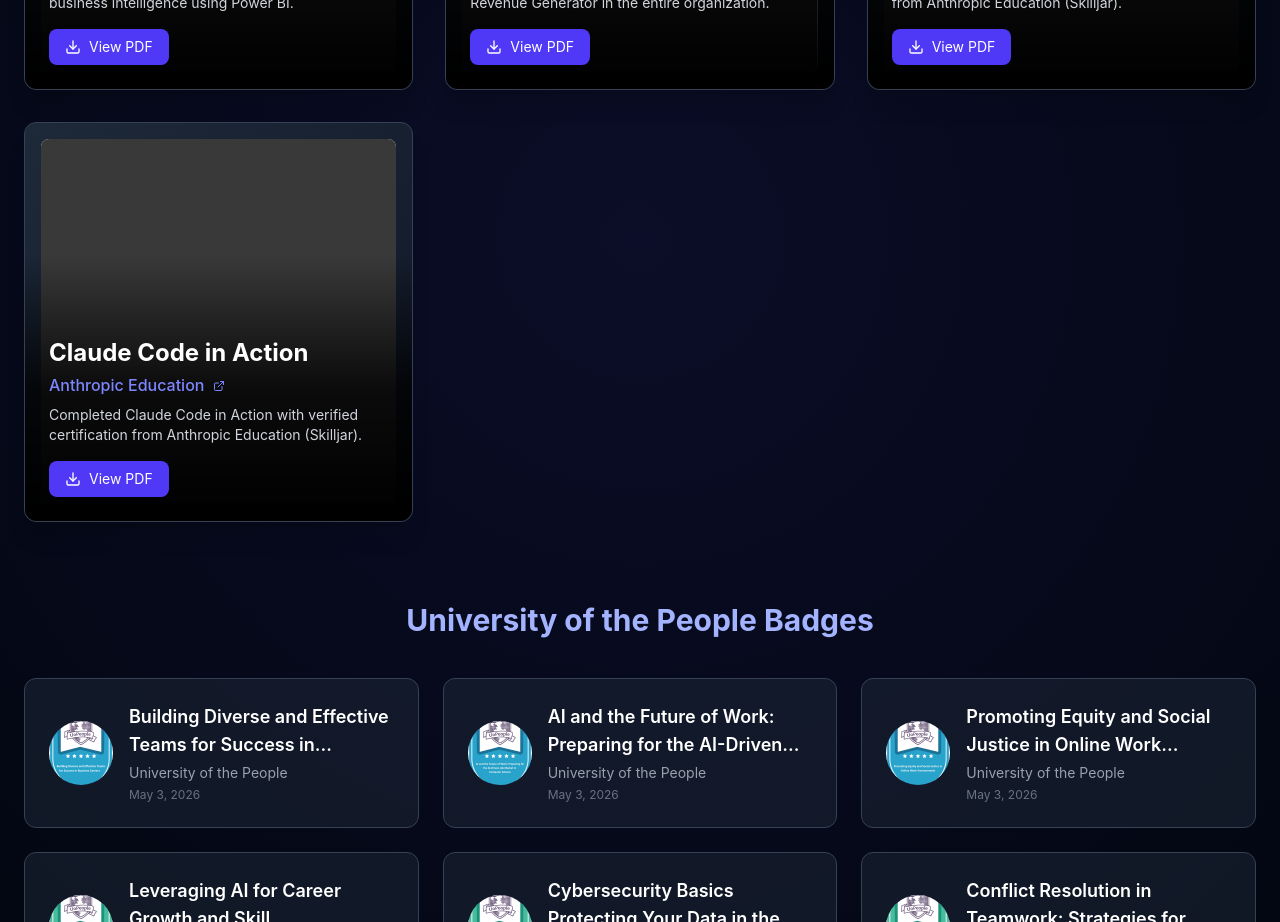
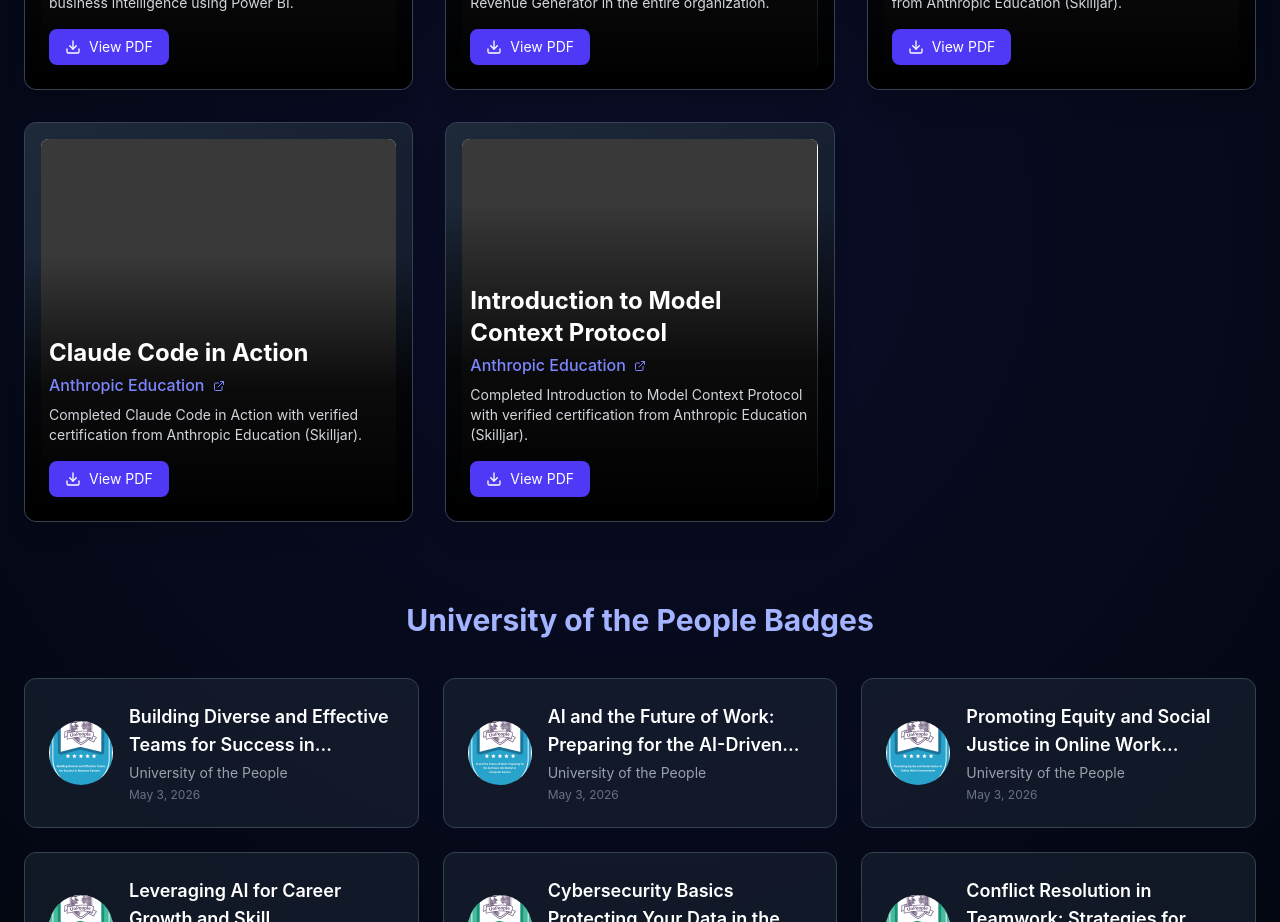
Before and after one commit to remotehive-dev/Ranjeet-Tiwary, a React (Vite) app: page / in a window 1280 px wide. Shown: the part 7420-8342 px from the top of the page. Built offline with nearby package versions, Linux system fonts and the light colour scheme.

Commit message:
feat: Pull Repository
Co-authored-by: traeagent <traeagent@users.noreply.github.com>

```diff
--- a/src/components/Certificates.jsx
+++ b/src/components/Certificates.jsx
@@ -64,6 +64,15 @@
     link: 'https://verify.skilljar.com/c/z5c88ygoof7g',
     type: 'pdf',
     issuerUrl: 'https://anthropic.skilljar.com/claude-code-in-action'
+  },
+  {
+    title: 'Introduction to Model Context Protocol',
+    issuer: 'Anthropic Education',
+    image: '/assets/mcp-intro-cert.pdf',
+    description: 'Completed Introduction to Model Context Protocol with verified certification from Anthropic Education (Skilljar).',
+    link: 'https://verify.skilljar.com/c/ekp2kga6asrz',
+    type: 'pdf',
+    issuerUrl: 'https://anthropic.skilljar.com/introduction-to-model-context-protocol'
   }
 ];
 
```
Also changed, not shown: 1 other file (tests, documents, lock files or other folders).
